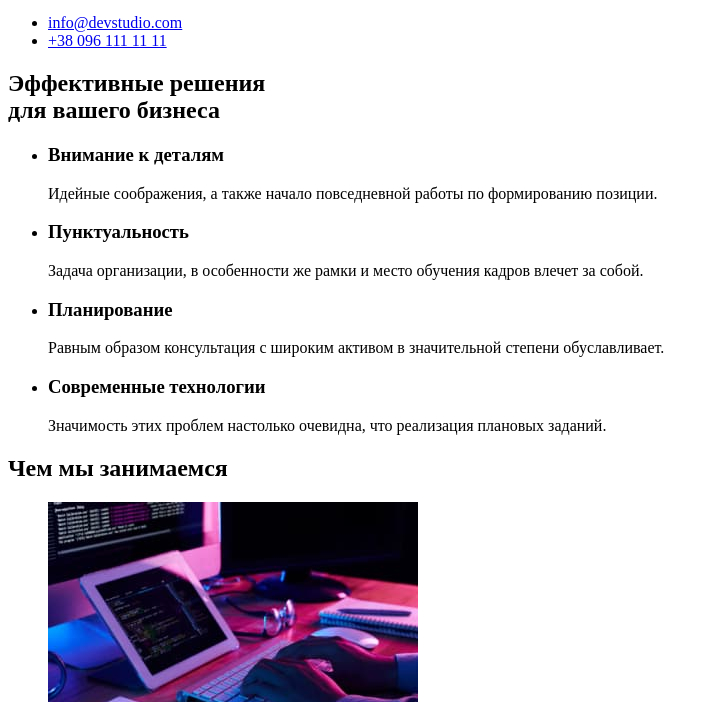
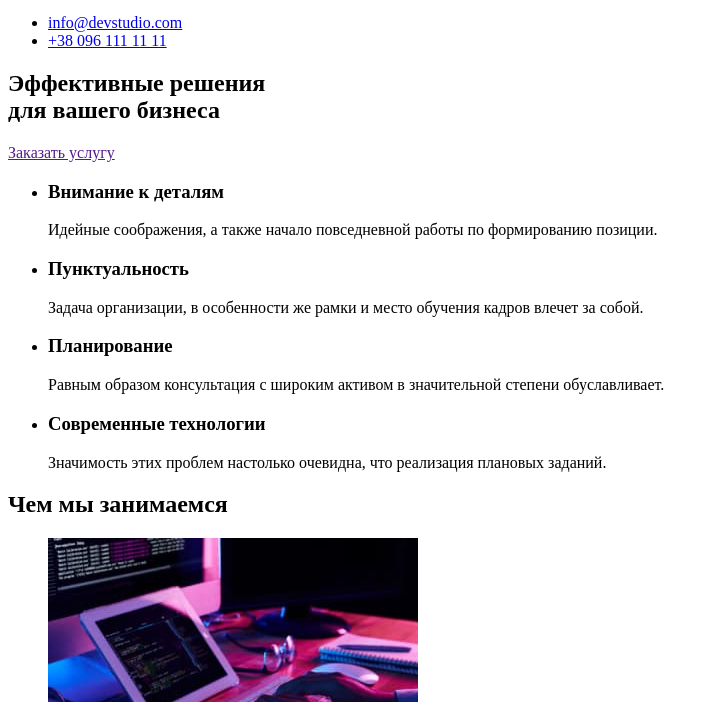
Before and after one commit to chillhaze/goit-markup-hw-01, a plain HTML site: page index.html in a window 1280 px wide. Shown: the part 98-800 px from the top of the page, without its empty margins (0-719 px from the left). Drawn offline with Linux system fonts and the light colour scheme; files whose address does not match are found by name.

Commit message:
added welcome btn text

```diff
--- a/index.html
+++ b/index.html
@@ -59,7 +59,7 @@
           Эффективные решения<br />
           для вашего бизнеса
         </h1>
-        <a href="" class="btn"></a>
+        <a href="" class="btn">Заказать услугу</a>
       </section>
       <!-- Advantages Section -->
       <section class="about">
```
